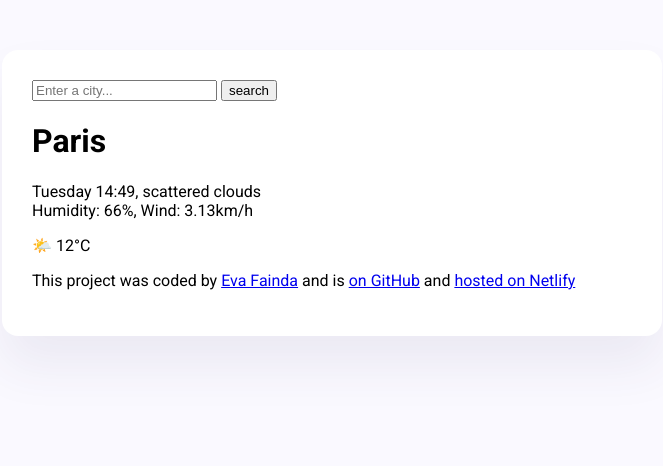
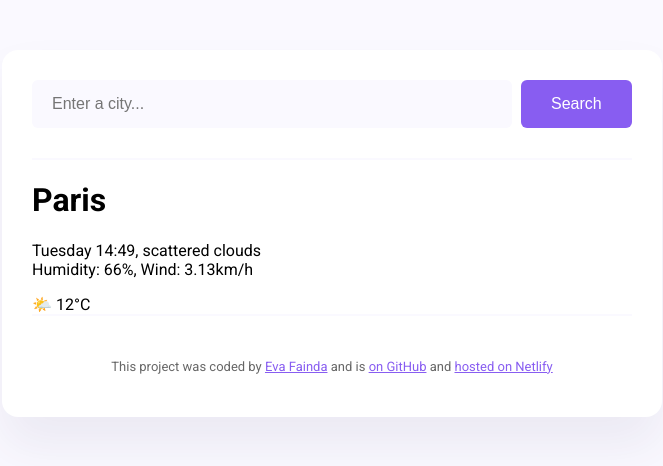
Before and after one commit to Eva-Nana/my-weather-app, a plain HTML site: page index.html in a window 1280 px wide. Shown: the whole page, without its empty margins (308-971 px from the left). Drawn offline with Linux system fonts and the light colour scheme.

Commit message:
Styled the form

```diff
--- a/index.html
+++ b/index.html
@@ -15,9 +15,14 @@
   <body>
     <div id="weather-app">
       <header>
-        <form>
-          <input type="search" placeholder="Enter a city..." required />
-          <input type="submit" value="search" />
+        <form class="search-form">
+          <input
+            type="search"
+            placeholder="Enter a city..."
+            required
+            class="search-form-input"
+          />
+          <input type="submit" value="Search" class="search-form-button" />
         </form>
       </header>
       <main>
--- a/src/style.css
+++ b/src/style.css
@@ -1,6 +1,9 @@
 body {
   background-color: #faf9ff;
   font-family: "Roboto", sans-serif;
+}
+a {
+  color: #885df1;
 }
 
 #weather-app {
@@ -11,3 +14,34 @@ body {
   box-shadow: 0 30px 50px rgba(65, 50, 100, 0.08);
   border-radius: 16px;
 }
+header {
+  border-bottom: 2px solid #faf9ff;
+  padding: 0 0 30px 0;
+}
+
+.search-form-input {
+  background-color: #faf9ff;
+  border: none;
+  border-radius: 6px;
+  width: 80%;
+  padding: 15px 20px;
+  font-size: 16px;
+}
+
+.search-form-button {
+  padding: 15px 30px;
+  border: none;
+  background-color: #885df1;
+  border-radius: 6px;
+  color: white;
+  margin-left: 5px;
+  font-size: 16px;
+}
+
+footer {
+  border-top: 2px solid #faf9ff;
+  padding: 30px 0 0 0;
+  font-size: 13px;
+  text-align: center;
+  color: rgba(0, 0, 0, 0.6);
+}
```
